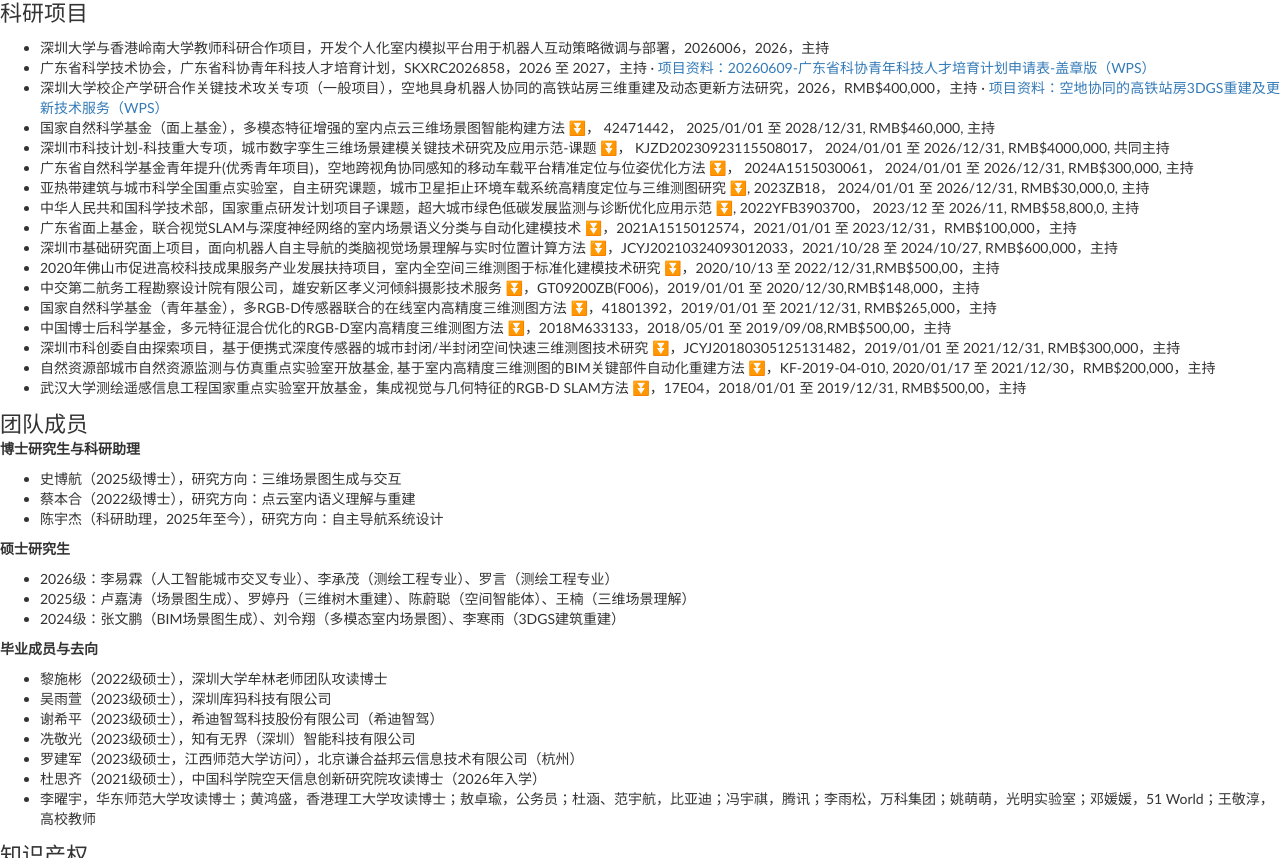
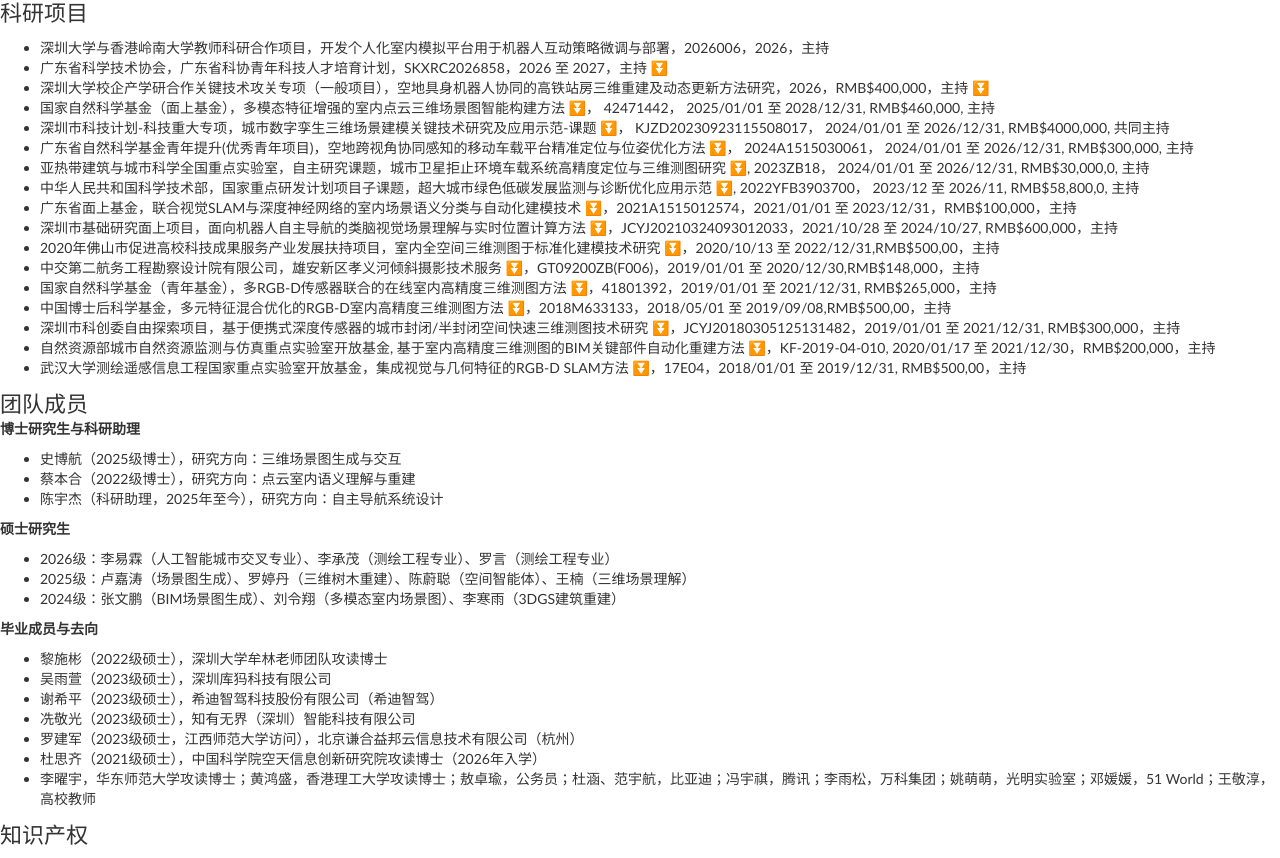
Before and after one commit to tangshengjun/GroupSitewithdoc, a plain HTML site: page index.html in a window 1280 px wide. Shown: the part 5888-6746 px from the top of the page. Drawn offline with Linux system fonts and the light colour scheme.

Commit message:
Use compact project download links

```diff
--- a/index.html
+++ b/index.html
@@ -704,8 +704,8 @@
 	              <p>
 	                <ul>
 		    <li style="text-align:justify; text-justify:inter-ideograph;">深圳大学与香港岭南大学教师科研合作项目，开发个人化室内模拟平台用于机器人互动策略微调与部署，2026006，2026，主持</li>
-		    <li style="text-align:justify; text-justify:inter-ideograph;">广东省科学技术协会，广东省科协青年科技人才培育计划，SKXRC2026858，2026 至 2027，主持 · <a href="https://www.kdocs.cn/l/cbEjEFwQWtBJ" target="_blank" rel="noopener">项目资料：20260609-广东省科协青年科技人才培育计划申请表-盖章版（WPS）</a></li>
-		    <li style="text-align:justify; text-justify:inter-ideograph;">深圳大学校企产学研合作关键技术攻关专项（一般项目），空地具身机器人协同的高铁站房三维重建及动态更新方法研究，2026，RMB$400,000，主持 · <a href="https://www.kdocs.cn/l/ciSekpcDtqNd" target="_blank" rel="noopener">项目资料：空地协同的高铁站房3DGS重建及更新技术服务（WPS）</a></li>
+		    <li style="text-align:justify; text-justify:inter-ideograph;">广东省科学技术协会，广东省科协青年科技人才培育计划，SKXRC2026858，2026 至 2027，主持 <a href="https://www.kdocs.cn/l/cbEjEFwQWtBJ" target="_blank" rel="noopener" aria-label="下载项目资料">⏬</a></li>
+		    <li style="text-align:justify; text-justify:inter-ideograph;">深圳大学校企产学研合作关键技术攻关专项（一般项目），空地具身机器人协同的高铁站房三维重建及动态更新方法研究，2026，RMB$400,000，主持 <a href="https://www.kdocs.cn/l/ciSekpcDtqNd" target="_blank" rel="noopener" aria-label="下载项目资料">⏬</a></li>
 		    <li style="text-align:justify; text-justify:inter-ideograph;">国家自然科学基金（面上基金），多模态特征增强的室内点云三维场景图智能构建方法<a href="https://www.kdocs.cn/l/cmkHZrXJcuZ0"> ⏬</a>， 42471442， 2025/01/01 至 2028/12/31, RMB$460,000, 主持</li>
 		    <li style="text-align:justify; text-justify:inter-ideograph;">深圳市科技计划-科技重大专项，城市数字孪生三维场景建模关键技术研究及应用示范-课题<a href="https://www.kdocs.cn/l/cr8WkXkatgFc"> ⏬</a>， KJZD20230923115508017， 2024/01/01 至 2026/12/31, RMB$4000,000, 共同主持</li>
 		    <li style="text-align:justify; text-justify:inter-ideograph;">广东省自然科学基金青年提升(优秀青年项目)，空地跨视角协同感知的移动车载平台精准定位与位姿优化方法<a href="https://www.kdocs.cn/l/cv6Rn50mtXsT"> ⏬</a>， 2024A1515030061， 2024/01/01 至 2026/12/31, RMB$300,000, 主持</li>
```
